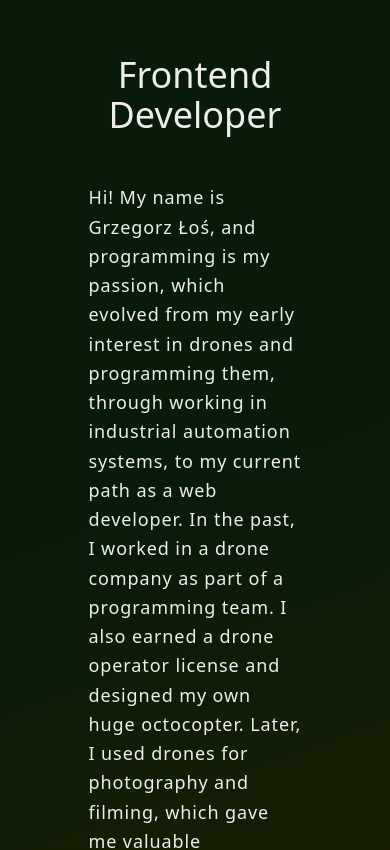
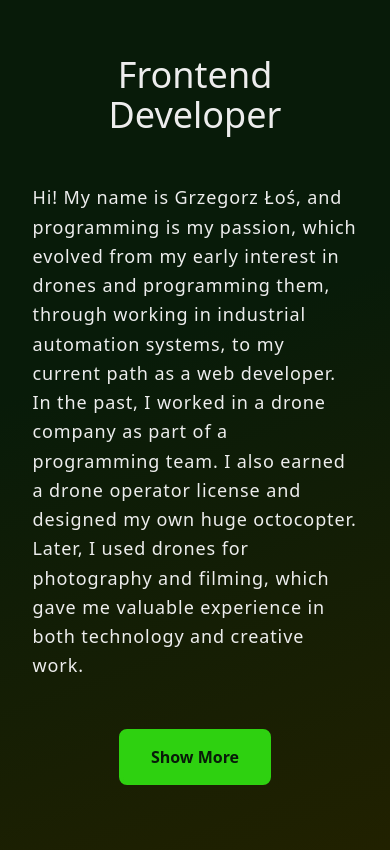
Before and after one commit to Inen89/portfolio, a React (Vite) app: page / in a window 390 px wide. Shown: the part 1921-2771 px from the top of the page. Built offline with nearby package versions, Linux system fonts and the light colour scheme; a web font is replaced by a local one.

Commit message:
Add responsive design to About.jsx:
- Updated styles in About.jsx to ensure proper display on smaller screens.

```diff
--- a/src/scenes/About.jsx
+++ b/src/scenes/About.jsx
@@ -7,7 +7,7 @@ export default function About() {
   const [showMore, setShowMore] = useState(false);
 
   const paragraphStyles =
-    "p-4 px-6 rounded-md hover:bg-lime hover:bg-opacity-40";
+    "py-4 sm:px-6 rounded-md hover:bg-lime hover:bg-opacity-40";
 
   const paragraphs = [
     `Hi! My name is Grzegorz Łoś, and programming is my passion, which
@@ -110,7 +110,7 @@ export default function About() {
       <div className="about-content">
         <h3 className="text-center text-4xl mt-10">Frontend Developer</h3>
 
-        <div className="text-lg tracking-wider leading-relaxed p-8">
+        <div className="text-lg tracking-wider leading-relaxed py-8 sm:px-8">
           <AnimatePresence>
             {paragraphs
               .slice(0, showMore ? paragraphs.length : 1)
```
